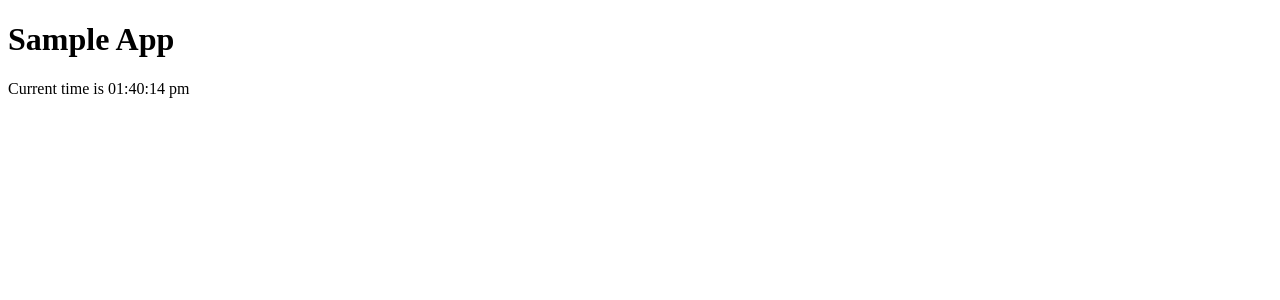
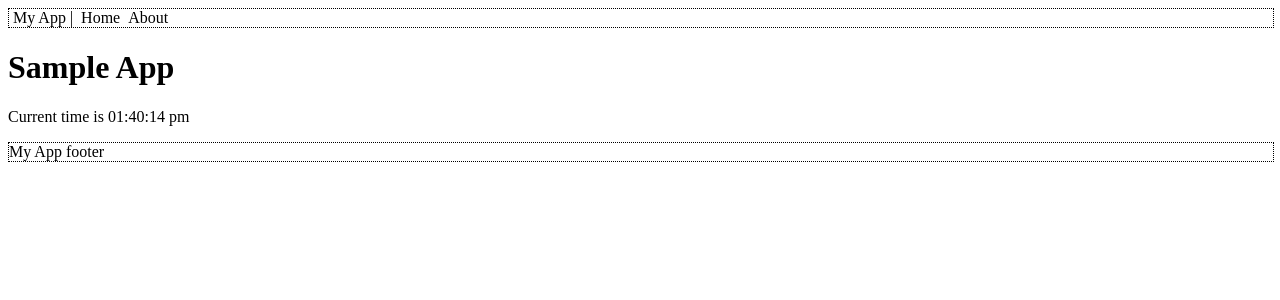
Before and after one commit to katanazero86/isomorphic-web, a React app: page / in a window 1280 px wide. Shown: the top 300 px of the page. Built offline with nearby package versions, Linux system fonts and the light colour scheme; the HTML template or start-up script is replaced by a standard one.

Commit message:
[feature] 동형 웹 앱
- 기본 동형 라우터 구현해보기

```diff
--- a/client/client.js
+++ b/client/client.js
@@ -1,13 +1,19 @@
+
 import React from 'react';
 import ReactDom from 'react-dom';
 import App from '../src/App';
+import Router from '../routes/index';
 
 console.log('load client.js..');
 
 function run() {
     // render() 와 동일하지만, ReactDOMServer 에서 HTML 내용을 렌더링 한 hydrate (이벤트 리스너 첨부) 컨테이너에 사용됩니다. React 는 이벤트 리스너를 기존 마크 업에 첨부하려고 시도
     console.log(`run.. ReactDom.hydrate`);
-    ReactDom.hydrate(<App/>, document.getElementById('app'));
+    const component = Router.match({
+       path : location.pathname
+    });
+    // ReactDom.hydrate(<App/>, document.getElementById('app'));
+    ReactDom.hydrate(component, document.getElementById('app'));
 }
 
 const loadedStates = ['complete', 'loaded', 'interactive'];
--- /dev/null
+++ b/routes/index.js
@@ -0,0 +1,31 @@
+import React from 'react';
+import App from "../src/App";
+import NotFound from "../src/components/error/NotFound";
+import Error from "../src/components/error/Error";
+
+const routes = [
+    {name : 'home', path : '/', action : () => <App/>},
+    {name : '404', path : '/404', action : () => <NotFound/>},
+    {name : '500', path : '/500', action : () => <Error/>},
+];
+
+const router = {
+    match(location) {
+        console.log(location.path);
+        const route = routes.find(x => x.path === location.path);
+
+        if (route) {
+            try {
+                return route.action();
+            } catch (err) {
+                console.log('err');
+                return routes.find(x => x.path === '/500').action();
+            }
+        } else {
+            console.log('404');
+            return routes.find(x => x.path === '/404').action();
+        }
+    }
+};
+
+export default router;
--- a/src/App.js
+++ b/src/App.js
@@ -1,5 +1,7 @@
 import React, {useState, useEffect} from 'react';
 import moment from "moment";
+import Header from "./components/header/Header";
+import Footer from "./components/footer/Footer";
 
 export default function App() {
 
@@ -11,9 +13,13 @@ export default function App() {
     }, []);
 
     return (
-        <div>
-            <h1>Sample App</h1>
-            <p>Current time is {time}</p>
+        <div style={{height:'100%'}}>
+            <Header/>
+            <div style={{height:'100%'}}>
+                <h1>Sample App</h1>
+                <p>Current time is {time}</p>
+            </div>
+            <Footer/>
         </div>
     )
 
--- a/src/Html.js
+++ b/src/Html.js
@@ -3,7 +3,7 @@ import React from 'react';
 
 export default function Html({title, description, body}) {
     return (
-        <html>
+        <html style={{height:'100%'}}>
             <head>
                 <meta charSet="UTF-8"/>
                 <meta name="description" content={description || ''}/>
@@ -13,8 +13,8 @@ export default function Html({title, description, body}) {
                 </title>
             </head>
             <script src="/client.js"></script>
-        <body>
-            <div id="app" dangerouslySetInnerHTML={{__html : body}} />
+        <body style={{height:'100%'}}>
+            <div id="app" style={{height:'100%'}} dangerouslySetInnerHTML={{__html : body}} />
         </body>
         </html>
     )
--- /dev/null
+++ b/src/components/error/Error.js
@@ -0,0 +1,10 @@
+import React from 'react';
+
+export default function Error() {
+    return (
+        <div>
+            <h1>Page Error(500)</h1>
+            <p>Sorry</p>
+        </div>
+    );
+}
--- /dev/null
+++ b/src/components/error/NotFound.js
@@ -0,0 +1,10 @@
+import React from 'react';
+
+export default function NotFound() {
+    return (
+        <div>
+            <h1>Page Not Found</h1>
+            <p>Sorry, but the page you were trying to view does not exist.</p>
+        </div>
+    );
+}
--- /dev/null
+++ b/src/components/footer/Footer.js
@@ -0,0 +1,12 @@
+import React from 'react';
+
+export default function Footer() {
+
+    return (
+        <footer style={{width:'100%', border:'1px dotted black'}}>
+            <div>
+                <span>My App footer</span>
+            </div>
+        </footer>
+    )
+}
--- /dev/null
+++ b/src/components/header/Header.js
@@ -0,0 +1,14 @@
+import React from 'react';
+
+export default function Header() {
+
+    return (
+        <header style={{width:'100%', border:'1px dotted black'}}>
+            <div>
+                <span style={{padding:'4px'}}>My App |</span>
+                <span style={{padding:'4px'}}>Home</span>
+                <span style={{padding:'4px'}}>About</span>
+            </div>
+        </header>
+    )
+}
--- a/webpack.config.js
+++ b/webpack.config.js
@@ -11,6 +11,7 @@ const nodeExternals = require('webpack-node-externals');
 
 // SSR
 const ssr = {
+    mode : 'development',
     entry: './server/server.js',
     output: {
         path: path.join(__dirname, '/build'),
@@ -30,6 +31,7 @@ const ssr = {
                 exclude: /node_modules/,
                 include: [
                     path.join(__dirname, '/src'),
+                    path.join(__dirname, '/routes/index.js'),
                     path.join(__dirname, '/server/server.js'),
                 ],
                 use: {
@@ -48,6 +50,7 @@ const ssr = {
 
 // CSR
 const csr = {
+    mode : 'development',
     entry:'./client/client.js',
     output: {
         publicPath: '/',
@@ -62,6 +65,7 @@ const csr = {
                 exclude: /node_modules/,
                 include: [
                     path.join(__dirname, '/src'),
+                    path.join(__dirname, '/routes/index.js'),
                     path.join(__dirname, '/client/client.js'),
                 ],
                 use: {
```
Also changed, not shown: routes/404.js (added, +7 -0 lines), routes/500.js (added, +7 -0 lines), routes/home.js (added, +13 -0 lines), 1 other file (tests, documents, lock files or other folders).
